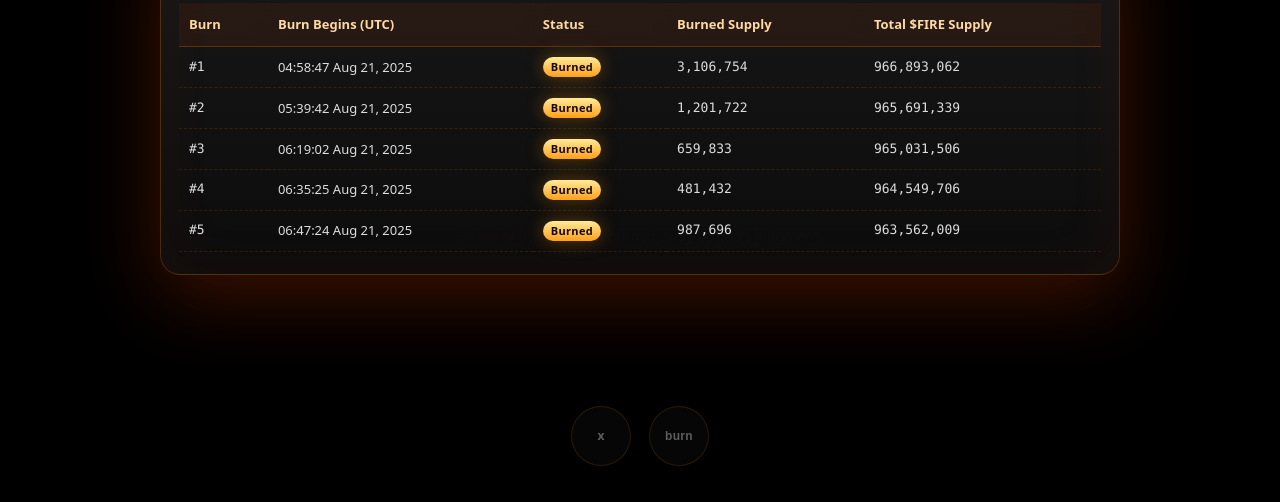
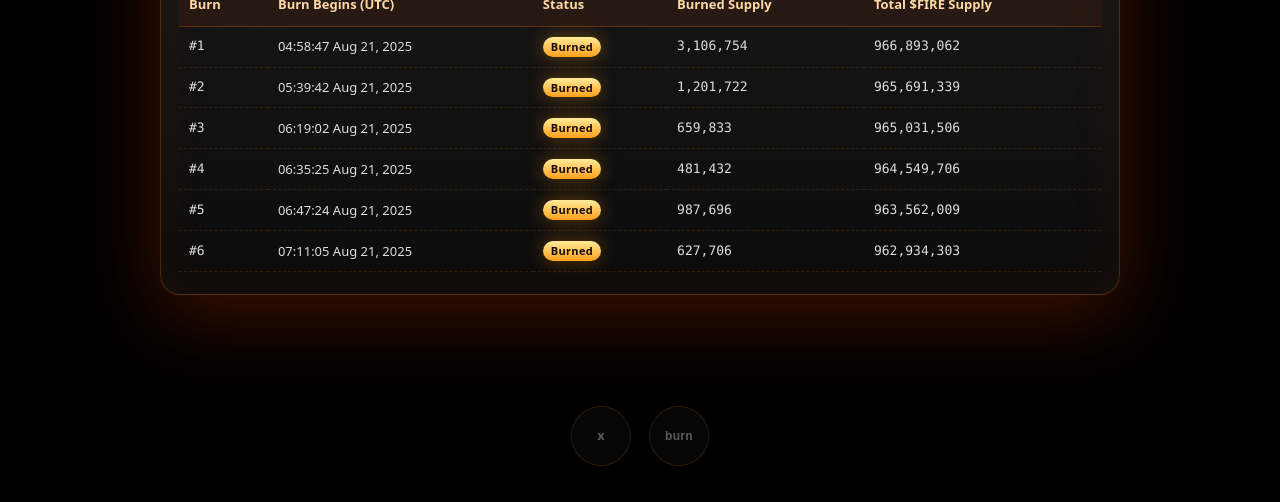
Before and after one commit to shitcoinsol/fire, a plain HTML site: page index.html in a window 1280 px wide. Both pictures are taken after a click on the button "burn". Shown: the part 298-800 px from the top of the page. Drawn offline with Linux system fonts and the light colour scheme.

Commit message:
Update index.html

```diff
--- a/index.html
+++ b/index.html
@@ -160,7 +160,7 @@
 
   <main>
     <img class="flame" src="fire.gif" alt="burning flame for $FIRE" />
-    <p class="caption"><strong>36.3M $FIRE</strong> has been burned away by god's judgment.</p>
+    <p class="caption"><strong>36.9M $FIRE</strong> has been burned away by god's judgment.</p>
   </main>
 
   <div class="actions">
@@ -223,6 +223,13 @@
     <td class="mono">987,696</td> <!-- 두 번째 번드 수량 -->
     <td class="mono">963,562,009</td> <!-- 업데이트된 총 공급량 -->
   </tr>
+             <tr>
+    <td class="mono">#6</td>
+    <td>07:11:05 Aug 21, 2025</td> <!-- 두 번째 번드 시간 -->
+    <td><span class="badge">Burned</span></td>
+    <td class="mono">627,706</td> <!-- 두 번째 번드 수량 -->
+    <td class="mono">962,934,303</td> <!-- 업데이트된 총 공급량 -->
+  </tr>
           </tbody>
         </table>
       </div>
```
